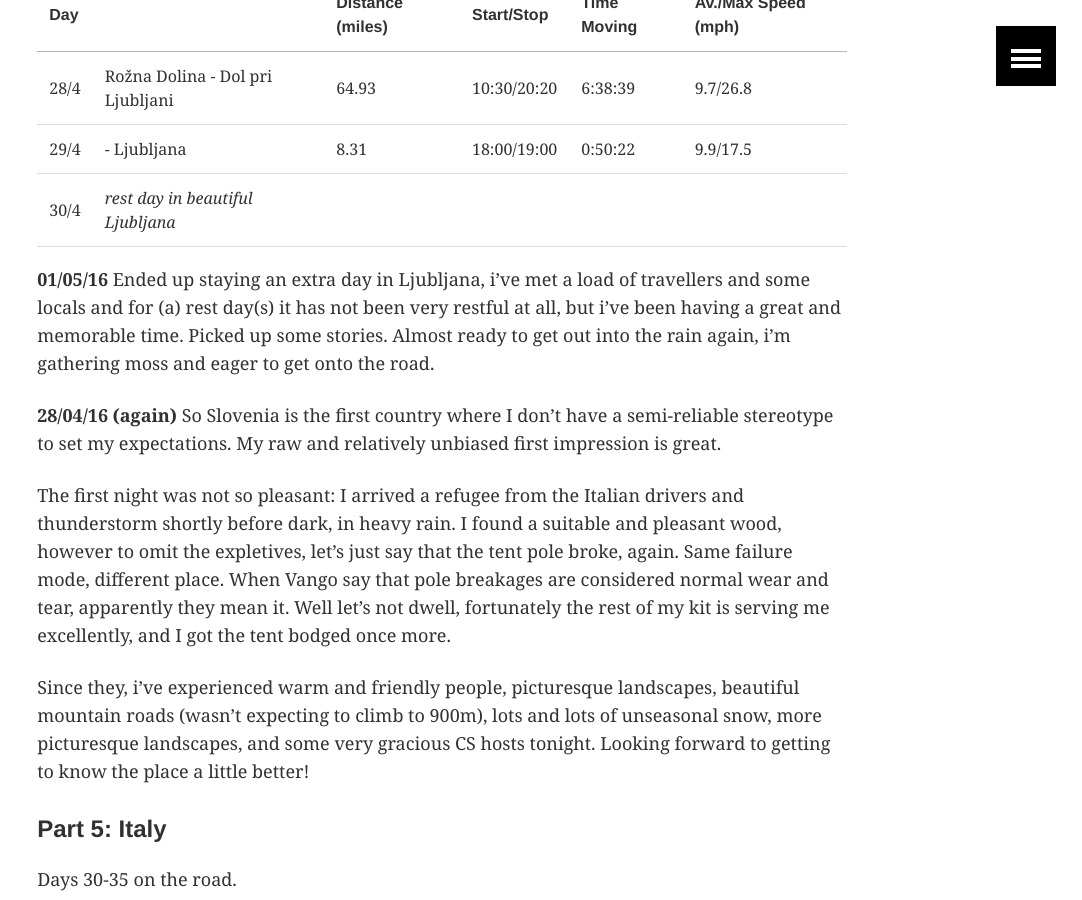
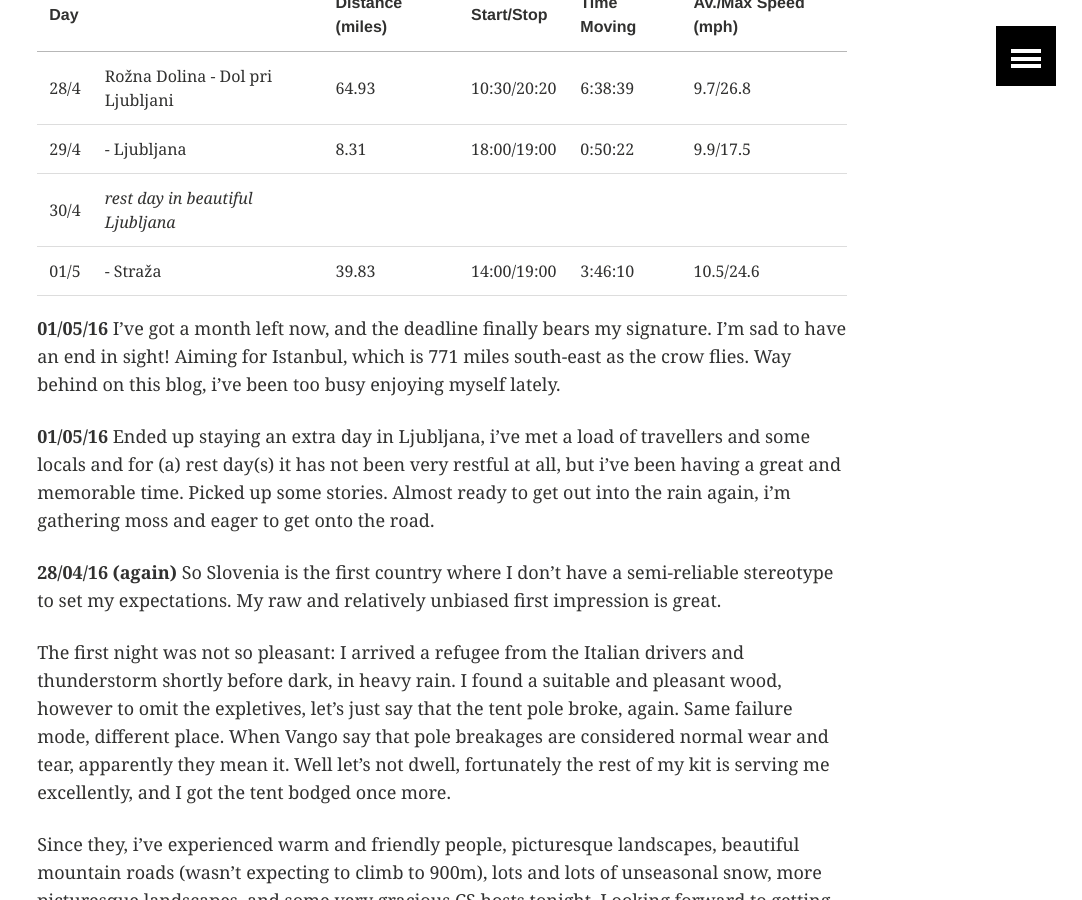
Before and after one commit to ArthurStart/git-blog, a Jekyll site: the page built from _posts/touring/2016-03-24-Quick-Update.md, in a window 1280 px wide and 900 px high, scrolled down 454 px. Shown: the whole window, without its empty margins (198-1280 px from the left). Built offline with Jekyll 4.4.1, drawn with Linux system fonts in a browser that asks for light colours; comment, search, counter and statistics services are not loaded.

Commit message:
Update from Straza

```diff
--- a/_posts/touring/2016-03-24-Quick-Update.md
+++ b/_posts/touring/2016-03-24-Quick-Update.md
@@ -16,8 +16,12 @@ Days 36 to the present, on the road.
 | Day | | Distance (miles) | Start/Stop | Time Moving | Av./Max Speed (mph) |
 | --- | ---------------- | ----------  | ----------- | ----------------- |
 | 28/4 | Rožna Dolina - Dol pri Ljubljani | 64.93 | 10:30/20:20 | 6:38:39 | 9.7/26.8 |
-| 29/4 | - Ljubljana     | 8.31 | 18:00/19:00 | 0:50:22 | 9.9/17.5 |
+| 29/4 | - Ljubljana     |  8.31 | 18:00/19:00 | 0:50:22 | 9.9/17.5 |
 | 30/4 | *rest day in beautiful Ljubljana* |
+| 01/5 | - Straža        | 39.83 | 14:00/19:00 | 3:46:10 | 10.5/24.6 |
+
+**01/05/16**
+I've got a month left now, and the deadline finally bears my signature. I'm sad to have an end in sight! Aiming for Istanbul, which is 771 miles south-east as the crow flies. Way behind on this blog, i've been too busy enjoying myself lately.
 
 **01/05/16**
 Ended up staying an extra day in Ljubljana, i've met a load of travellers and some locals and for (a) rest day(s) it has not been very restful at all, but i've been having a great and memorable time. Picked up some stories. Almost ready to get out into the rain again, i'm gathering moss and eager to get onto the road.
```
